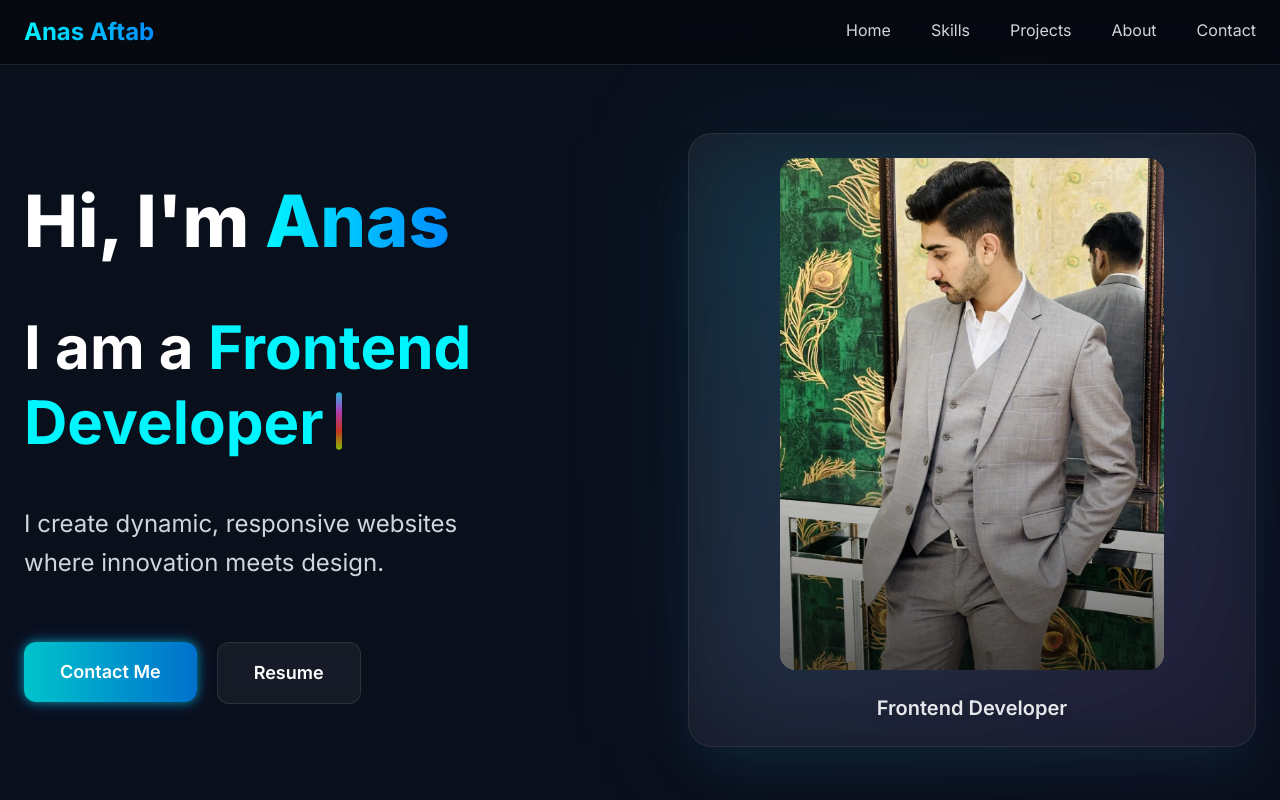
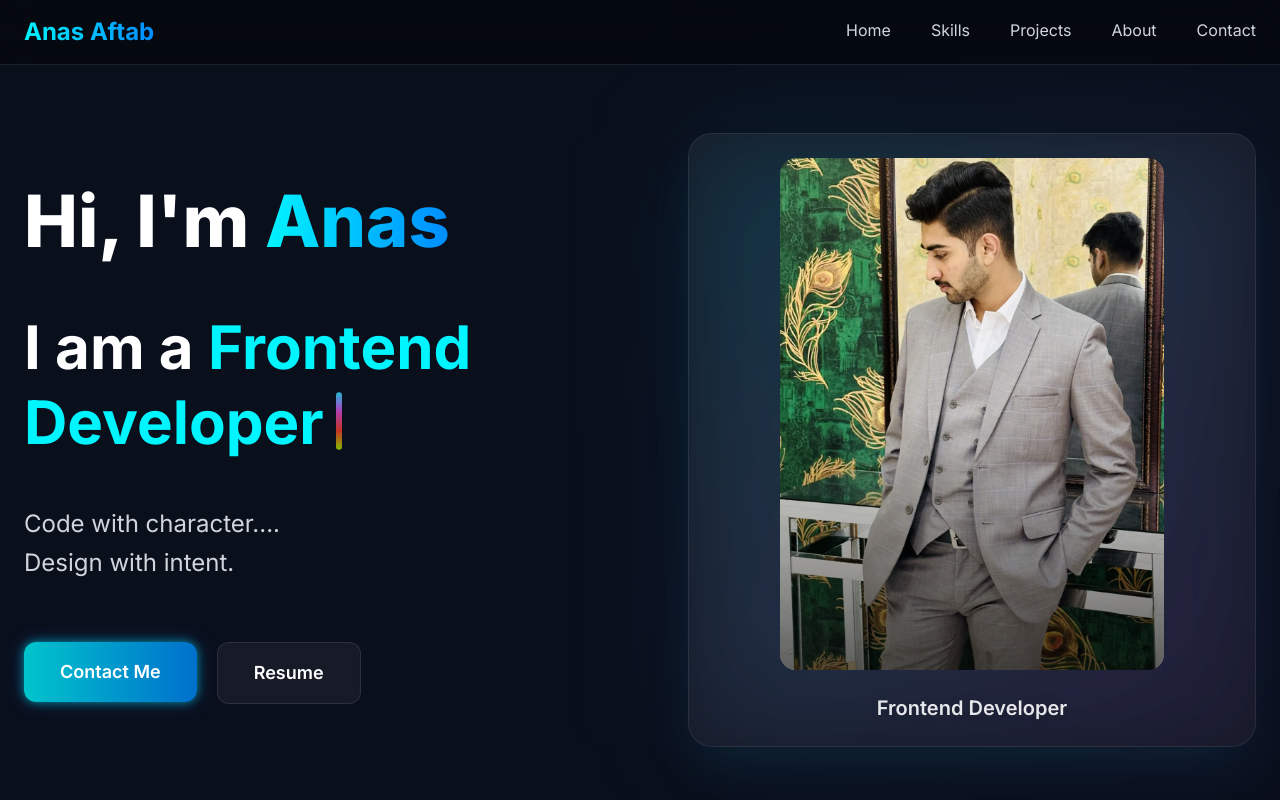
Before and after one commit to ansaftab-1/Anas-Aftab-potfolio, a React (Vite) app: page / in a window 1280 px wide. Shown: the top 800 px of the page. Built offline with nearby package versions, Linux system fonts and the light colour scheme.

Commit message:
Update Hero component

```diff
--- a/src/components/Hero.jsx
+++ b/src/components/Hero.jsx
@@ -166,8 +166,8 @@ const Hero = () => {
 
                     <div className="overflow-hidden pb-1">
                         <motion.p variants={itemVariant} className="text-xl sm:text-2xl text-gray-300 max-w-xl leading-relaxed">
-                            I create dynamic, responsive websites<br className="hidden sm:inline" />
-                            where innovation meets design.
+                            Code with character.... <br className="hidden sm:inline" />
+                            Design with intent.
                         </motion.p>
                     </div>
 
```
